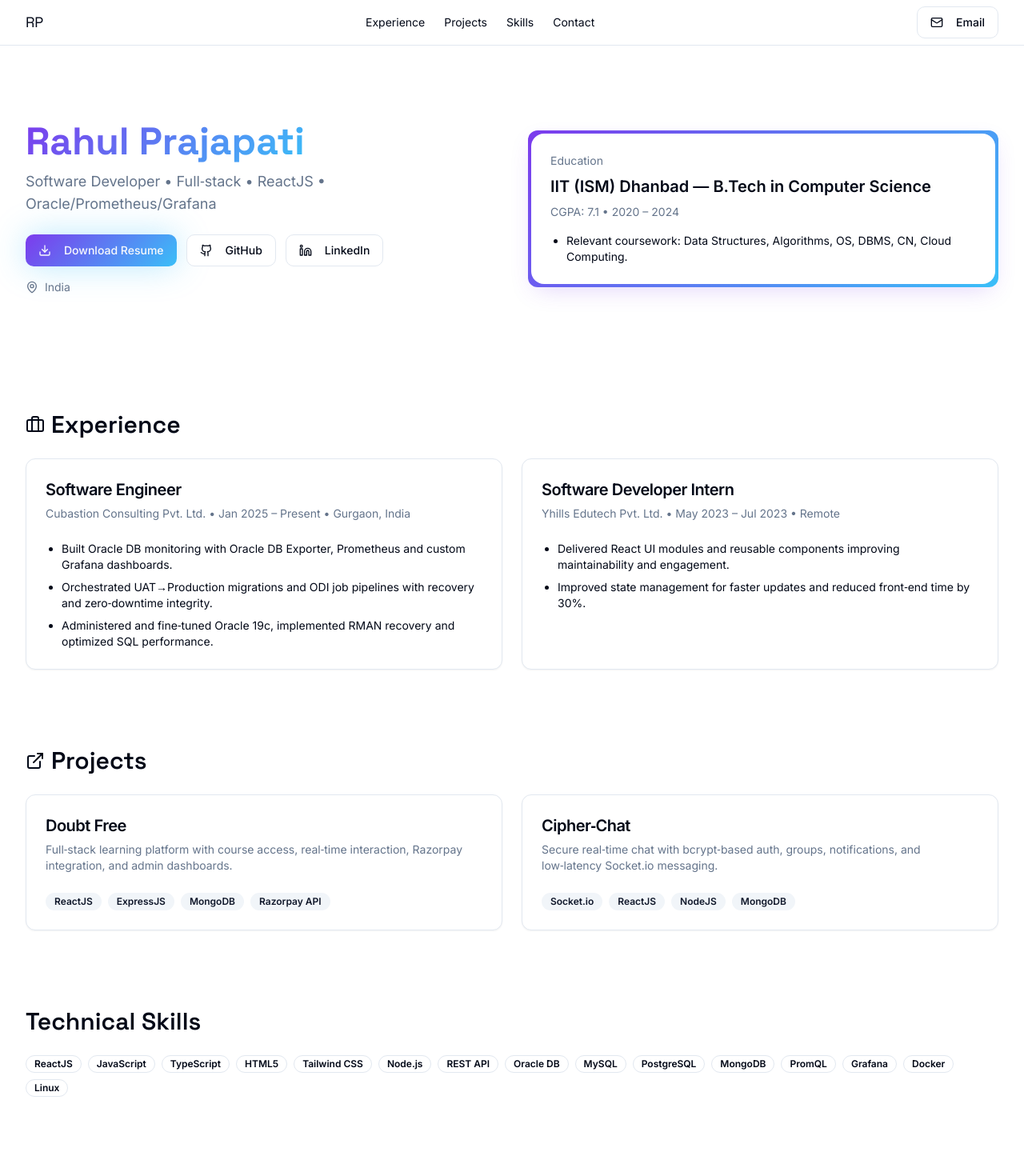
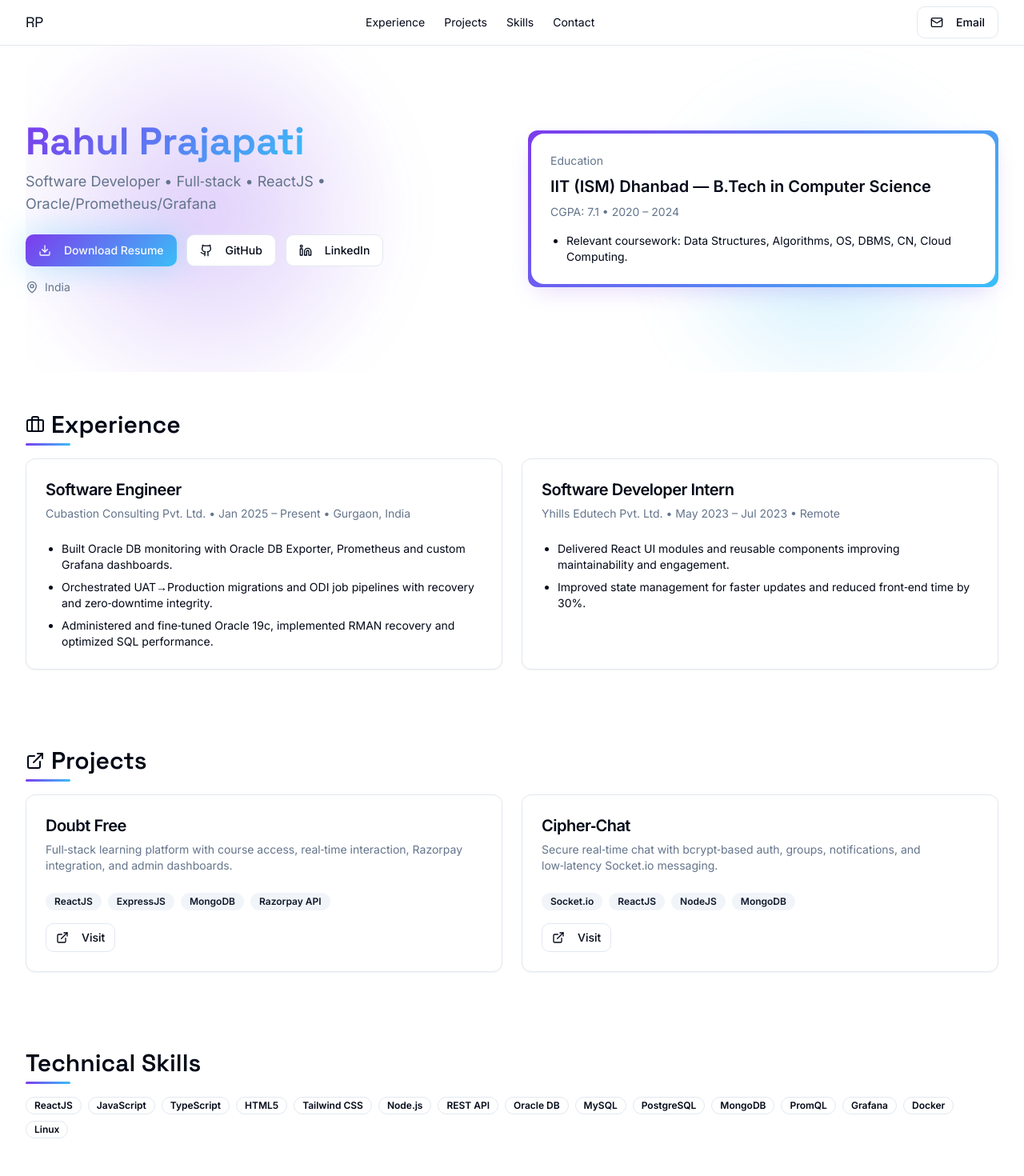
Before and after one commit to webVortexx/Portfolio, a React (Vite) app: page / in a window 1280 px wide. Shown: the top 1470 px of the page at 80% size. Built offline with nearby package versions, Linux system fonts and the light colour scheme.

Commit message:
Refine UI and colors
Improve the overall UI and color scheme of the portfolio website.

```diff
--- a/src/index.css
+++ b/src/index.css
@@ -127,6 +127,26 @@ All colors MUST be HSL.
   .btn-hero:hover { filter: brightness(1.05) saturate(1.05); }
 
   .card-elevated { box-shadow: var(--shadow-elegant); }
+  .card-hover { transition: var(--transition-smooth); }
+  .card-hover:hover { transform: translateY(-4px); box-shadow: var(--shadow-elegant); }
+
+  .glass-panel {
+    background: hsl(var(--card) / 0.6);
+    backdrop-filter: saturate(1.2) blur(10px);
+    border: 1px solid hsl(var(--border));
+  }
+
+  .section-title {
+    position: relative;
+    font-family: var(--font-display, inherit);
+  }
+  .section-title::after {
+    content: "";
+    position: absolute;
+    left: 0; bottom: -8px; height: 3px; width: 56px;
+    background: var(--gradient-hero);
+    border-radius: 9999px;
+  }
 }
 
 @layer utilities {
@@ -151,4 +171,15 @@ All colors MUST be HSL.
     transition: transform .3s ease;
   }
   .story-link:hover::after { transform: scaleX(1); transform-origin: left; }
+
+  .orb {
+    position: absolute;
+    pointer-events: none;
+    border-radius: 9999px;
+    filter: blur(30px);
+    background: radial-gradient(ellipse at center, hsl(var(--brand) / 0.25), transparent 60%);
+  }
+  .orb-2 { background: radial-gradient(ellipse at center, hsl(var(--brand-2) / 0.25), transparent 60%); }
+
+  .grid-auto-fit { grid-template-columns: repeat(auto-fit, minmax(260px, 1fr)); }
 }
--- a/src/pages/Index.tsx
+++ b/src/pages/Index.tsx
@@ -67,7 +67,12 @@ const Index = () => {
 
       <main id="home" className="container mx-auto">
         {/* Hero */}
-        <section className="py-16 md:py-24 grid md:grid-cols-2 gap-10 items-center">
+        <section className="relative py-16 md:py-24">
+          <div className="absolute inset-0 -z-10 overflow-hidden">
+            <div className="orb w-[38rem] h-[38rem] -top-24 -left-20"></div>
+            <div className="orb orb-2 w-[32rem] h-[32rem] -bottom-24 -right-10"></div>
+          </div>
+          <div className="grid md:grid-cols-2 gap-10 items-center">
             <div>
               <h1 className="text-4xl md:text-5xl font-display font-bold leading-tight animate-enter">
                 <span className="text-gradient">Rahul Prajapati</span>
@@ -98,14 +103,15 @@ const Index = () => {
                 </ul>
               </div>
             </div>
+          </div>
         </section>
 
         {/* Experience */}
         <section id="experience" className="py-12">
-          <h2 className="text-2xl md:text-3xl font-display font-semibold flex items-center gap-2"><Briefcase/> Experience</h2>
+          <h2 className="section-title text-2xl md:text-3xl font-display font-semibold flex items-center gap-2"><Briefcase/> Experience</h2>
           <div className="mt-6 grid md:grid-cols-2 gap-6">
             {experiences.map((exp) => (
-              <Card key={exp.company} className="card-elevated">
+              <Card key={exp.company} className="card-elevated card-hover">
                 <CardHeader>
                   <CardTitle className="text-xl">{exp.role}</CardTitle>
                   <CardDescription>{exp.company} • {exp.period} • {exp.location}</CardDescription>
@@ -122,10 +128,10 @@ const Index = () => {
 
         {/* Projects */}
         <section id="projects" className="py-12">
-          <h2 className="text-2xl md:text-3xl font-display font-semibold flex items-center gap-2"><ExternalLink/> Projects</h2>
+          <h2 className="section-title text-2xl md:text-3xl font-display font-semibold flex items-center gap-2"><ExternalLink/> Projects</h2>
           <div className="mt-6 grid md:grid-cols-2 gap-6">
             {projects.map((p) => (
-              <Card key={p.title} className="card-elevated">
+              <Card key={p.title} className="card-elevated card-hover">
                 <CardHeader>
                   <CardTitle className="text-xl">{p.title}</CardTitle>
                   <CardDescription>{p.desc}</CardDescription>
@@ -133,6 +139,11 @@ const Index = () => {
                 <CardContent>
                   <div className="flex flex-wrap gap-2">
                     {p.tags.map((t) => (<Badge key={t} variant="secondary">{t}</Badge>))}
+                  </div>
+                  <div className="mt-4">
+                    <a href={p.link} target="_blank" rel="noreferrer">
+                      <Button size="sm" variant="outline"><ExternalLink className="mr-2"/>Visit</Button>
+                    </a>
                   </div>
                 </CardContent>
               </Card>
@@ -142,7 +153,7 @@ const Index = () => {
 
         {/* Skills */}
         <section id="skills" className="py-12">
-          <h2 className="text-2xl md:text-3xl font-display font-semibold">Technical Skills</h2>
+          <h2 className="section-title text-2xl md:text-3xl font-display font-semibold">Technical Skills</h2>
           <div className="mt-6 flex flex-wrap gap-2">
             {skills.map((s) => (<Badge key={s} variant="outline">{s}</Badge>))}
           </div>
@@ -150,9 +161,9 @@ const Index = () => {
 
         {/* Achievements */}
         <section className="py-12">
-          <h2 className="text-2xl md:text-3xl font-display font-semibold flex items-center gap-2"><Trophy/> Achievements</h2>
+          <h2 className="section-title text-2xl md:text-3xl font-display font-semibold flex items-center gap-2"><Trophy/> Achievements</h2>
           <div className="mt-6 grid md:grid-cols-2 gap-6">
-            <Card className="card-elevated">
+            <Card className="card-elevated card-hover">
               <CardContent className="pt-6 space-y-2 text-sm">
                 <p>Finalist at IIT (ISM) Dhanbad Hackfest 2022 for innovative coding solution.</p>
                 <p>Winner, KIMO's Edge 2023 Tech Competition — 1st place out of 200+ participants.</p>
```
Lines whose indentation alone changed are shown as unchanged.
